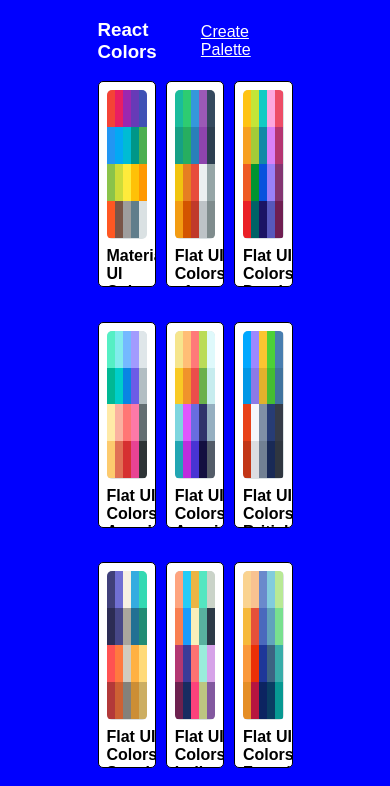
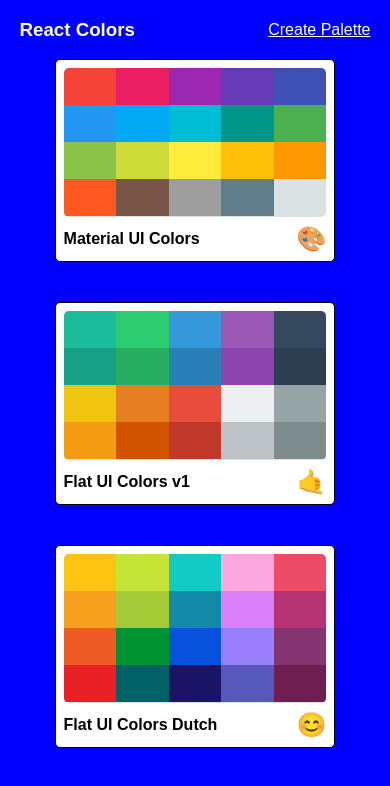
Before and after one commit to SantosBright/React-colors-app, a React (Create React App) app: page / in a window 390 px wide. Shown: the top 786 px of the page. Built offline with nearby package versions, Linux system fonts and the light colour scheme.

Commit message:
Make PaletteList More responsive

```diff
--- a/src/PaletteFormNav.js
+++ b/src/PaletteFormNav.js
@@ -46,7 +46,7 @@
                             <AddToPhotosIcon />
                         </IconButton>
                     }
-                    <Typography variant="h6" noWrap>
+                    <Typography variant="h6" className={classes.typoHead} noWrap>
                         Create A Palette
                     </Typography>
                 </Toolbar>
--- a/src/styles/ColorBoxStyles.js
+++ b/src/styles/ColorBoxStyles.js
@@ -22,11 +22,11 @@
             height: props => props.showFullPalette ? '10%' : '20%',
             // marginBottom: '-0.255rem'
         },
-        [sizes.down('xs')]: {
-            width: '100%',
-            height: props => props.showFullPalette ? '5%' : '10%',
-            marginBottom: props => props.showFullPalette ? '-0.256rem' : '-0.289rem'
-        }
+        // [sizes.down('xs')]: {
+        //     width: '100%',
+        //     height: props => props.showFullPalette ? '5%' : '10%',
+        //     marginBottom: props => props.showFullPalette ? '-0.256rem' : '-0.289rem'
+        // }
     },
     copyText: {
         color: props =>
--- a/src/styles/DraggableColorBoxStyles.js
+++ b/src/styles/DraggableColorBoxStyles.js
@@ -1,4 +1,5 @@
 import chroma from 'chroma-js';
+import sizes from './sizes';
 
 export default {
     root: {
@@ -12,6 +13,14 @@
         '&:hover svg': {
             color: 'white',
             transform: 'scale(1.5)'
+        },
+        [sizes.down('lg')]: {
+            width: '25%',
+            height: '20%'
+        },
+        [sizes.down('md')]: {
+            width: '50%',
+            height: '10%'
         }
     },
     boxContent: {
--- a/src/styles/NavbarStyles.js
+++ b/src/styles/NavbarStyles.js
@@ -1,3 +1,5 @@
+import sizes from './sizes';
+
 export default {
     Navbar: {
         display: 'flex',
@@ -17,6 +19,9 @@
         '& a': {
             textDecoration: 'none',
             color: '#000'
+        },
+        [sizes.down('xs')]: {
+            display: props => props.showSlider ? 'none': 'flex'
         }
     },
     slider: {
@@ -39,6 +44,9 @@
             width: '13px',
             height: '13px',
             marginTop: '-3px'
+        },
+        [sizes.down('md')]: {
+            width: '150px'
         }
     },
     selectContainer: {
--- a/src/styles/Page.css
+++ b/src/styles/Page.css
@@ -1,6 +1,6 @@
 .page{
-    height: 100vh;
-    position: fixed;
+    /* height: 100vh;
+    position: fixed; */
     width: 100%;
     top: 0;
     transition: opacity .5s ease-in-out, transform .3s ease-in-out;
--- a/src/styles/PaletteFormNavStyles.js
+++ b/src/styles/PaletteFormNavStyles.js
@@ -1,5 +1,6 @@
 import { makeStyles } from '@material-ui/core/styles';
 import { DRAWER_WIDTH } from '../constants';
+import sizes from './sizes';
 
 
 const drawerWidth = DRAWER_WIDTH;
@@ -26,13 +27,19 @@
       duration: theme.transitions.duration.enteringScreen,
     }),
   },
-  menuButton: {
+  typoHead: {
     marginRight: theme.spacing(2),
+    [sizes.down('xs')]: {
+      display: 'none'
+    }
   },
   navBtns: {
     marginRight: '1rem',
     '& a': {
       textDecoration: 'none'
+    },
+    [sizes.down('xs')]: {
+      marginRight: 0
     }
   },
   button: {
--- a/src/styles/PaletteFormStyles.js
+++ b/src/styles/PaletteFormStyles.js
@@ -1,5 +1,6 @@
 import { makeStyles } from '@material-ui/core/styles';
 import { DRAWER_WIDTH } from '../constants';
+import sizes from './sizes';
 
 
 const drawerWidth = DRAWER_WIDTH;
@@ -33,7 +34,10 @@
     flexShrink: 0,
   },
   drawerPaper: {
-    width: drawerWidth
+    width: drawerWidth,
+    // [sizes.down('sm')]: {
+    //   width: '100%'
+    // }
   },
   drawerHeader: {
     display: 'flex',
@@ -51,6 +55,9 @@
       duration: theme.transitions.duration.leavingScreen,
     }),
     marginLeft: -drawerWidth,
+    [sizes.down('xs')]: {
+      paddingTop: '.6rem'
+    }
   },
   contentShift: {
     transition: theme.transitions.create('margin', {
--- a/src/styles/PaletteListStyles.js
+++ b/src/styles/PaletteListStyles.js
@@ -1,5 +1,6 @@
 import { makeStyles } from '@material-ui/core/styles';
 import { blue } from '@material-ui/core/colors';
+import sizes from './sizes';
 
 
 export default makeStyles({
@@ -28,7 +29,15 @@
         display: 'flex',
         alignItems: 'flex-start',
         flexDirection: 'column',
-        flexWrap: 'wrap'
+        flexWrap: 'wrap',
+        [sizes.down("xl")]: {
+            width: '60%'
+        },
+        [sizes.down("lg")]: {
+            width: '80%'
+        },[sizes.down("xs")]: {
+            width: '90%'
+        }
     },
     nav: {
         display: 'flex',
@@ -45,6 +54,15 @@
         width: '100%',
         display: 'grid',
         gridTemplateColumns: 'repeat(3, 30%)',
-        gridGap: '5%'
+        gridGap: '2.5rem',
+        margin: '0 auto',
+        [sizes.down("md")]: {
+            gridTemplateColumns: 'repeat(2, 50%)',
+        },
+        [sizes.down("xs")]: {
+            gridTemplateColumns: 'repeat(1, 100%)',
+            gripGap: '0.25rem',
+            width: '80%'
+        }
     }
 });
--- a/src/styles/sizes.js
+++ b/src/styles/sizes.js
@@ -10,7 +10,8 @@
             xs: '575.98px',
             sm: '767.98px',
             md: '991.98px',
-            lg: '1199.98px'
+            lg: '1199.98px',
+            xl: '1600px'
         }
         return `@media(max-width: ${sizes[size]})`;
     }
```
